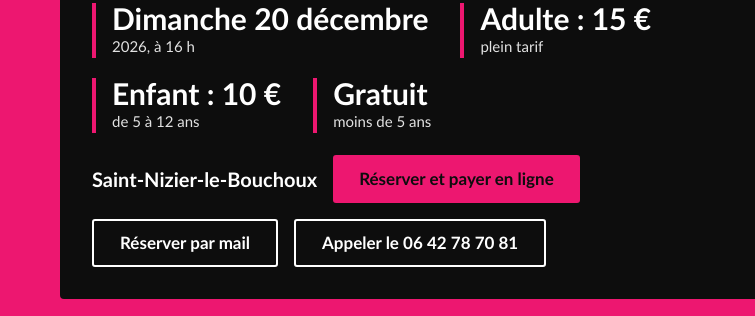
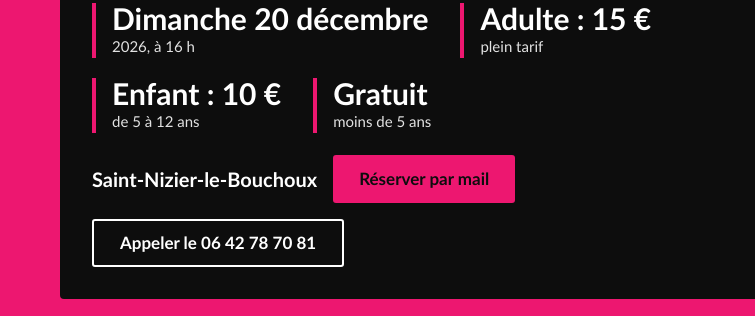
Before and after one commit to leseternelles/Leseternelles-site, a website: page index.html in a window 1280 px wide. Shown: the part 10662-10978 px from the top of the page, 0-755 px from the left. Drawn offline with Linux system fonts and the light colour scheme.

Commit message:
Spectacle de Noël : retrait du bouton de réservation en ligne en attendant le compte bancaire
Retour à « Réserver par mail » et au téléphone. La page et les fonctions de paiement restent en place (ventes fermées par SALES_OPEN=false).

Co-Authored-By: Claude Sonnet 5.5 <noreply@anthropic.com>
Claude-Session: https://claude.ai/code/session_01LXS7hrgghcwguEJ97H395B

```diff
--- a/index.html
+++ b/index.html
@@ -389,8 +389,7 @@ p{margin:0}
         </div>
         <div class="row" style="align-items:center">
           <span style="font-weight:700;font-size:20px">Saint-Nizier-le-Bouchoux</span>
-          <a class="btn btn-pink" href="reservation-noel/">Réserver et payer en ligne</a>
-          <a class="btn btn-line" href="mailto:events@leseternelles.com?subject=R%C3%A9servation%20spectacle%20de%20No%C3%ABl%20du%2020%20d%C3%A9cembre">Réserver par mail</a>
+          <a class="btn btn-pink" href="mailto:events@leseternelles.com?subject=R%C3%A9servation%20spectacle%20de%20No%C3%ABl%20du%2020%20d%C3%A9cembre">Réserver par mail</a>
           <a class="btn btn-line" href="tel:+33642787081">Appeler le 06 42 78 70 81</a>
         </div>
       </div>
```
Also changed, not shown: en/index.html (+1 -2 lines).
